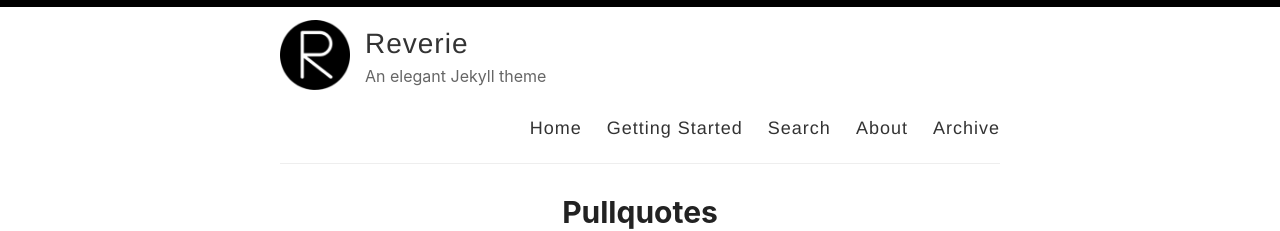
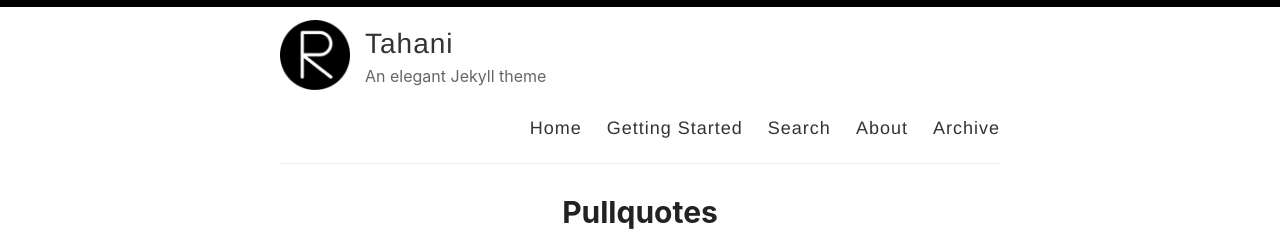
Before and after one commit to TahaniAlqurashi/tahanialqurashi.github.io, a Jekyll site: the page built from index.html, in a window 1280 px wide and 900 px high. Shown: the top 231 px of the window. Built offline with Jekyll 4.4.1, drawn with Linux system fonts in a browser that asks for light colours; the list of posts is cut into pages by our own code.

Commit message:
Update _config.yml

```diff
--- a/_config.yml
+++ b/_config.yml
@@ -3,10 +3,10 @@
 #
 
 # Name of your site (displayed in the header)
-name: Reverie
+name: Tahani
 
 # Name of the author
-author: Amit Merchant
+author: Tahani
 
 # Short bio or description (displayed in the header)
 description: An elegant Jekyll theme
@@ -41,7 +41,7 @@ footer-links:
 disqus:
 
 # Enter your Google Analytics web tracking code (e.g. UA-2110908-2) to activate tracking
-google_analytics: UA-43339302-11
+#google_analytics: UA-43339302-11
 
 # For newer "GA4" analytics, use the following instead of the "UA" entry above
 #google_analytics_ga4: G-GABC1DEFG
```
